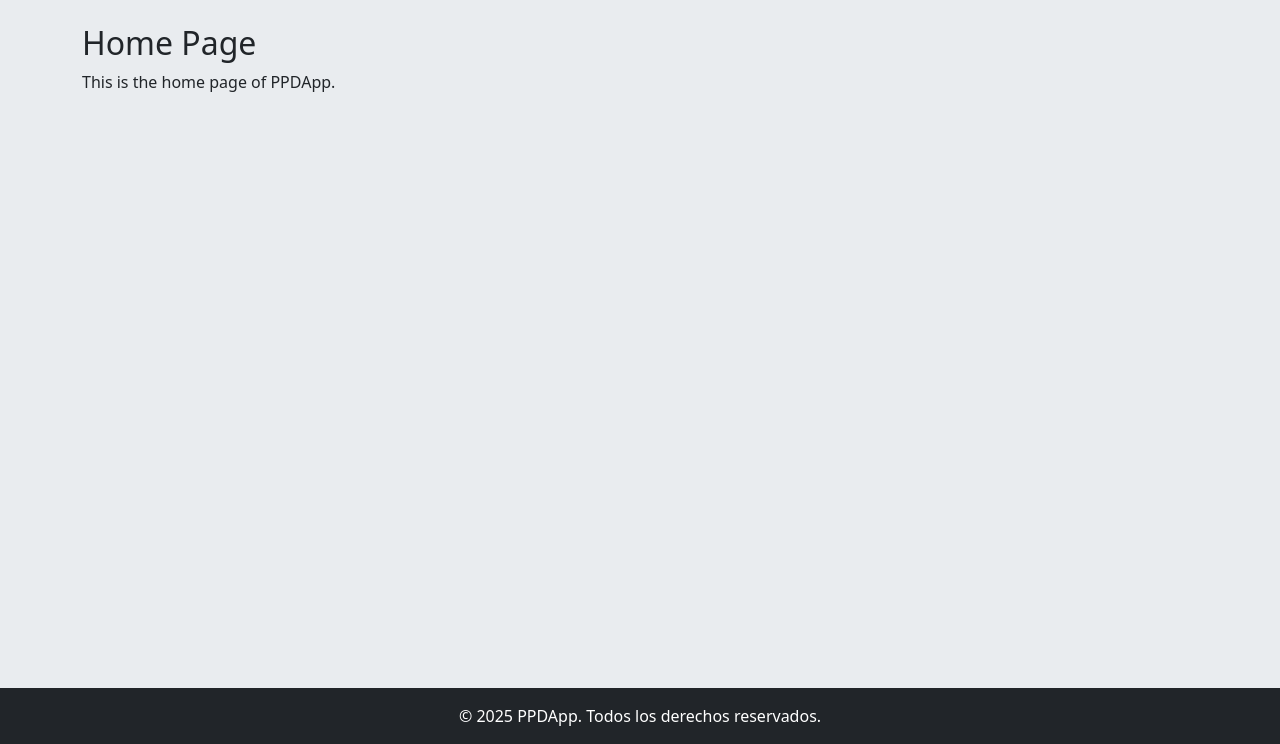
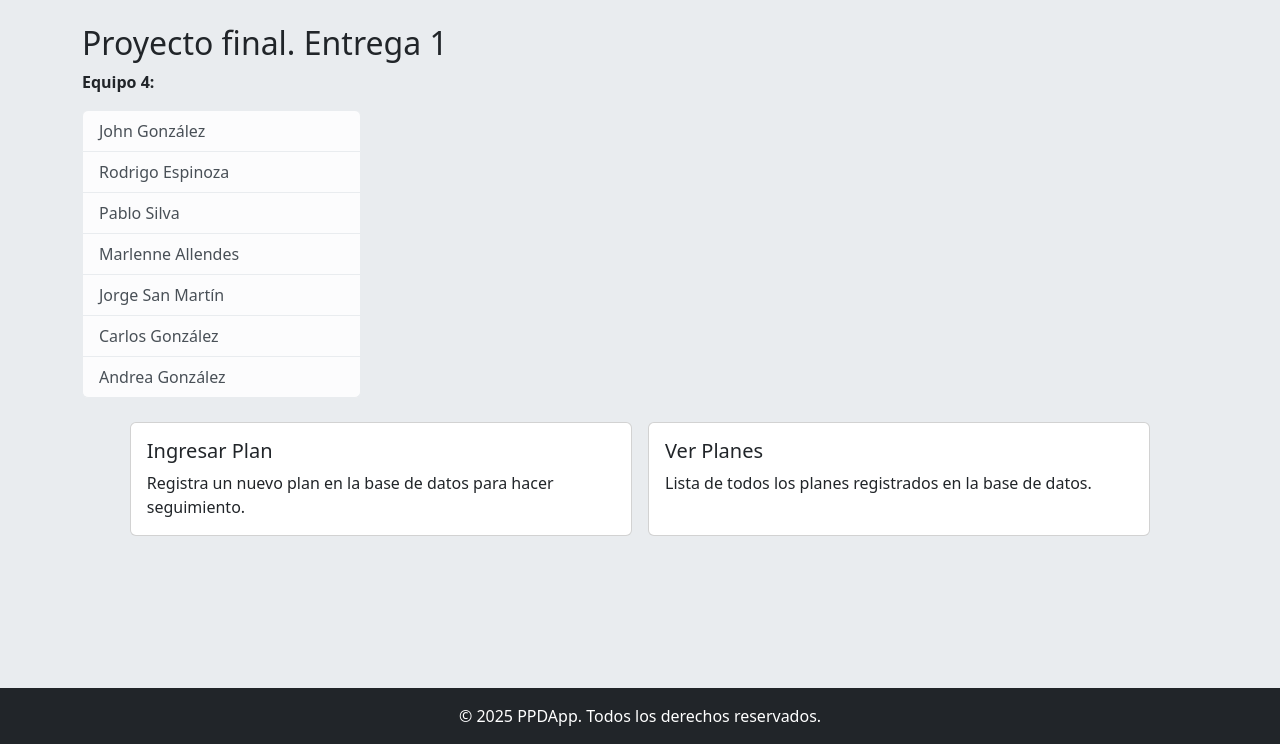
Before and after one commit to rodrigo-coco-espinoza/ProyectoFinal-TF, a Django app: page / in a window 1280 px wide. Shown: the part 56-800 px from the top of the page. Run offline with Django 5.2, Linux system fonts and the light colour scheme.

Commit message:
Update home and list plan templates with Bootstrap styling and improved layout for better user experience

```diff
--- a/PPDApp/planes_admin/templates/home.html
+++ b/PPDApp/planes_admin/templates/home.html
@@ -1,6 +1,35 @@
 {% extends "layout.html" %}
 
 {% block content %}
-    <h2>Home Page</h2>
-    <p>This is the home page of PPDApp.</p>
+<style>
+    .card:hover {
+        background-color: #f0f0f0;
+        cursor: pointer;
+    }
+</style>
+    <h2>Proyecto final. Entrega 1</h2>
+    <p class="fw-bold">Equipo 4:</p>
+    <ul class="list-group">
+        <li class="list-group-item list-group-item-light w-25">John González</li>
+        <li class="list-group-item list-group-item-light w-25">Rodrigo Espinoza</li>
+        <li class="list-group-item list-group-item-light w-25">Pablo Silva</li>
+        <li class="list-group-item list-group-item-light w-25">Marlenne Allendes</li>
+        <li class="list-group-item list-group-item-light w-25">Jorge San Martín</li>
+        <li class="list-group-item list-group-item-light w-25">Carlos González</li>
+        <li class="list-group-item list-group-item-light w-25">Andrea González</li>
+    </ul>
+    <div class="d-flex justify-content-center mt-4">
+        <div class="card mx-2" style="width: 45%;" onclick="window.location.href='/planes_admin/agregar_plan/'">
+            <div class="card-body">
+                <h5 class="card-title">Ingresar Plan</h5>
+                <p class="card-text">Registra un nuevo plan en la base de datos para hacer seguimiento.</p>
+            </div>
+        </div>
+        <div class="card mx-2" style="width: 45%;" onclick="window.location.href='/planes_admin/ver_planes/'">
+            <div class="card-body">
+                <h5 class="card-title">Ver Planes</h5>
+                <p class="card-text">Lista de todos los planes registrados en la base de datos.</p>
+            </div>
+        </div>
+    </div>
 {% endblock %}
```
Also changed, not shown: PPDApp/planes_admin/templates/lista_plan.html (+25 -16 lines).
